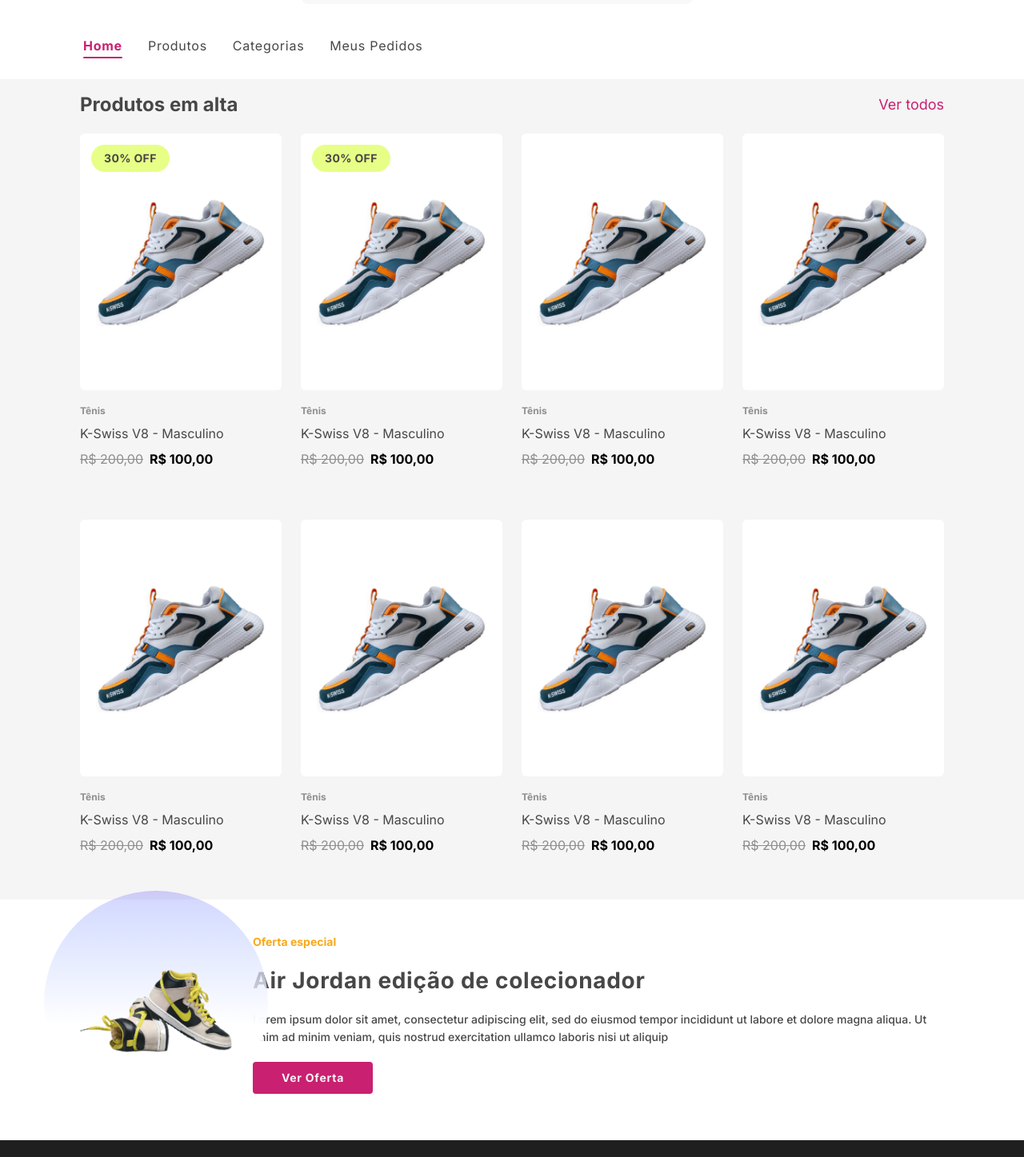
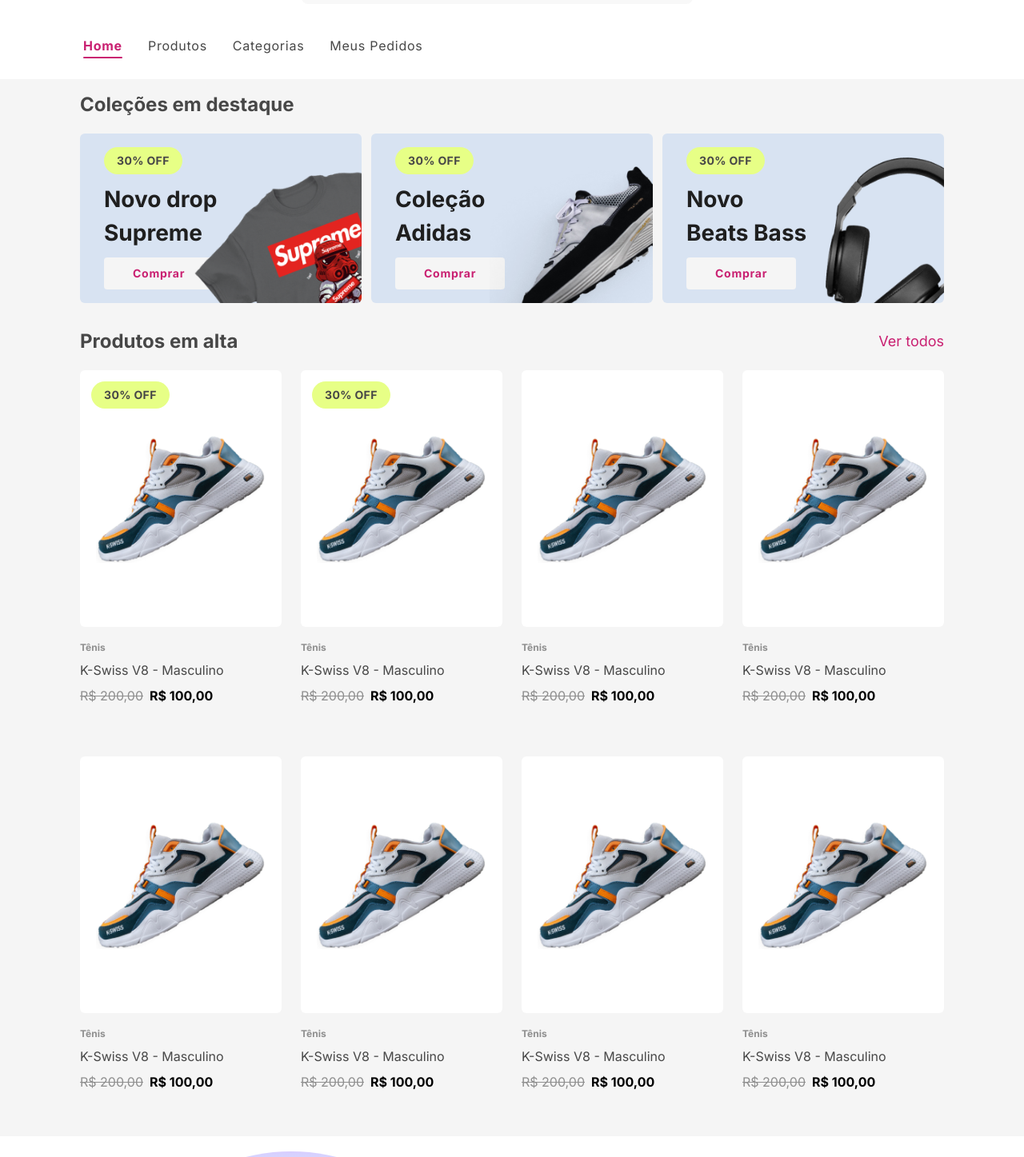
Before and after one commit to umahora/digital-store, a React (Vite) app: page / in a window 1280 px wide. Shown: the part 85-1532 px from the top of the page at 80% size. Built offline with nearby package versions, Linux system fonts and the light colour scheme.

Commit message:
add topcollections

```diff
--- a/src/components/Header.jsx
+++ b/src/components/Header.jsx
@@ -18,7 +18,7 @@
                 placeholder="Pesquisar produto..."
             />
             <button className="absolute left-[calc(100%_-_2rem)] top-1/2 -translate-y-1/2">
-                <img src={Lupa} alt="" />
+                <img src={Lupa} className="fill-amber-600" alt="" />
             </button>
         </div>
     );
@@ -89,7 +89,7 @@
             <div className="relative flex gap-10 mx-auto lg:max-w-[1440px] px-5 py-5 lg:pt-8.5 lg:px-25 z-50 bg-white">
                 <div className="flex flex-1 items-center gap-6 justify-between">
                     <MenuButton isOpen={isOpenNav} toggleOpen={toggleOpenNav} />
-                    <Logo image="header" />
+                    <Logo image="header"/>
                     {/* <img src={imgHeader} alt="" /> */}
                     <InputSearch />
                     <Login />
--- a/src/components/MyButton.jsx
+++ b/src/components/MyButton.jsx
@@ -7,6 +7,7 @@
 }) => {
     const btnTypes = {
         default: "bg-primary text-light-gray-3 hover:bg-primary/90 active:bg-tertiary",
+        theme2: "bg-light-gray-3 text-primary hover:bg-light-gray-3/70 active:bg-gray-400",
         // colocar mais temas de btns, se tiver
     };
     return (
--- a/src/components/OfferSpecial.jsx
+++ b/src/components/OfferSpecial.jsx
@@ -15,20 +15,23 @@
     const { subtitle, title, description, buttonText, image } = info;
     return (
         <Section className="bg-white">
-            <section className="flex flex-col items-center lg:flex-row gap-6.5 pb-9">
+            <section className="flex flex-col items-center lg:flex-row gap-6.5  pb-8.5 md:py-8.5">
                 {/* left */}
-                <section className="relative">
-                    <img className="relative py-13 w-75 object-contain z-30" src={image} />
-                    <div className="absolute -bottom-40 left-1/2 -translate-1/2 h-70 w-70
-                    bg-linear-to-t from-white from-40% to-[#4400ff36]
-                    rounded-full z-0"></div>
+                <section className="md:flex-1 flex justify-center">
+                    <div className="relative">
+                        <img className="relative py-13 w-75 md:w-143 object-contain z-30" src={image} />
+                        <div className="absolute -bottom-40 md:-bottom-60 left-1/2 -translate-1/2 h-70 w-70 md:min-h-116.5 md:w-116.5
+                        bg-linear-to-t from-white from-40% to-[#4400ff36]
+                        rounded-full z-0"></div>
+
+                    </div>
                 </section>
 
                 {/* right */}
-                <section className="flex flex-col items-start gap-5">
+                <section className="flex flex-col md:flex-1 items-start gap-5">
                     <span className="text-warning font-bold text-sm">{subtitle}</span>
-                    <h4 className="text-[28px] font-bold leading-9 tracking-wide text-dark-gray-2">{title}</h4>
-                    <p className="text-sm leading-5.5 text-dark-gray-2 font-medium">{description}</p>
+                    <h4 className="text-[28px] md:text-[48px] font-bold leading-9 md:leading-12.5 tracking-wide text-dark-gray-2 ">{title}</h4>
+                    <p className="text-sm md:text-base leading-5.5 text-dark-gray-2 font-medium">{description}</p>
                     <MyButton myStyle={"default"} path="/" >{buttonText}</MyButton>
                 </section>
             </section>
--- a/src/components/ProductCard.jsx
+++ b/src/components/ProductCard.jsx
@@ -21,6 +21,7 @@
                 xl:h-[321px]
                 duration-300 ease-in-out
                 hover:-translate-y-[4px]
+                hover:shadow-md
                 cursor-pointer"
             >
                 {discount && (
--- /dev/null
+++ b/src/components/TopCollections.jsx
@@ -0,0 +1,60 @@
+import MyButton from "./MyButton";
+import Section from "./Section";
+import { Camisa, Tenis, Headphones } from "@/assets";
+
+
+const info = [
+    {
+        discount: 30,
+        title: "Novo drop\nSupreme",
+        image: Camisa,
+    },
+    {
+        discount: 30,
+        title: "Coleção\nAdidas",
+        image: Tenis,
+    },
+    {
+        discount: 30,
+        title: "Novo\nBeats Bass",
+        image: Headphones,
+    },
+];
+
+const TopCollections = () => {
+    return (
+        <Section title={"Coleções em destaque"} titleAlign={"left"}>
+            <div className="grid grid-cols-(--my-grid-template) justify-items-center gap-3">
+                {info.map((item, id) => (
+                    <div
+                        key={id}
+                        className="flex items-center bg-[#D8E3F2] relative w-full h-53 p-5 md:px-7.5 rounded-md overflow-hidden
+                        duration-300 ease-in-out
+                        hover:shadow-md"
+                    >
+                        <div className="grid justify-items-start gap-2.5">
+                            {item.discount && (
+                                <div className="px-4 py-1.5 leading-5.5 tracking-wide font-bold text-xs md:text-sm text-dark-gray-2 rounded-full bg-[#E7FF86]">
+                                    {item.discount}% OFF
+                                </div>
+                            )}
+                            <h3 className="text-[28px] text-dark-gray font-bold" style={{ whiteSpace: "pre-line" }}>
+                                {item.title}
+                            </h3>
+                            <MyButton myStyle={"theme2"} path="/">
+                                Comprar
+                            </MyButton>
+
+                        </div>
+                        <img
+                            src={item.image}
+                            className="object-cover absolute right-0 -bottom-1 h-full"
+                        />
+                    </div>
+                ))}
+            </div>
+        </Section>
+    );
+};
+
+export default TopCollections;
--- a/src/index.css
+++ b/src/index.css
@@ -17,16 +17,7 @@
     --color-light-gray-2: #CCCCCC;
     --color-light-gray-3: #F5F5F5;
 
-
-    /* --text-h1-desktop: ;
-    --text-h2-desktop: ;
-    --text-h3-desktop: ;
-    --text-h4-desktop: ; */
-
-    /* --text-h1-mobile: ;
-    --text-h2-mobile: ;
-    --text-h3-mobile: ;
-    --text-h4-mobile: ; */
+    --my-grid-template:repeat(auto-fit, minmax(338px, 1fr));
 }
 
 @layer base {
--- a/src/pages/Home.jsx
+++ b/src/pages/Home.jsx
@@ -2,10 +2,12 @@
 import Layout from "@/layouts/Layout";
 import ProductListing from "../components/ProductListing";
 import OfferSpecial from "../components/OfferSpecial";
+import TopCollections from "../components/TopCollections";
 
 const Home = () => {
     return (
         <Layout>
+            <TopCollections/>
             <ProductListing />
             <OfferSpecial/>
         </Layout>
```
